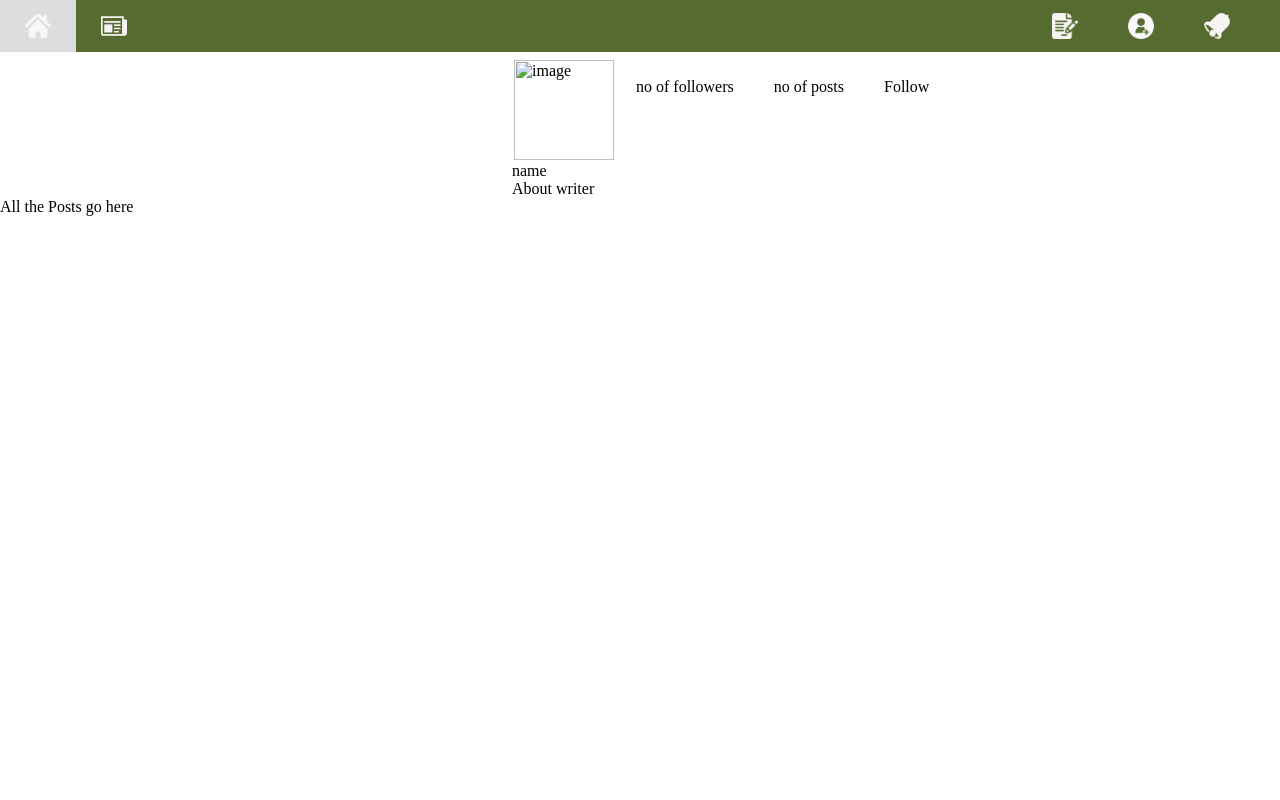
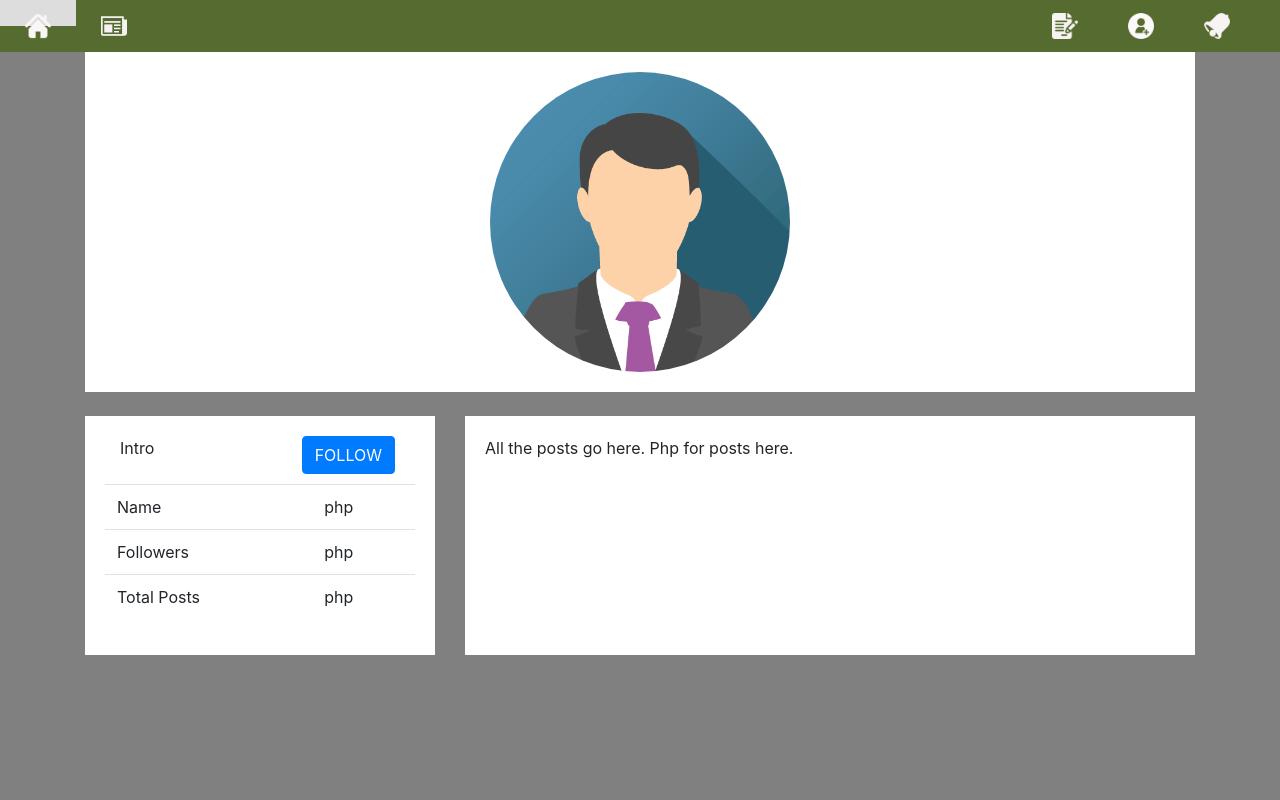
Before and after one commit to Vibhoru08/cms_project, a PHP site: page /profile.php in a window 1280 px wide. Run offline with PHP 8.4, Linux system fonts and the light colour scheme; the visitor is signed in with stand-in values (Sample User, id 1).

Commit message:
Update profile.php

```diff
--- a/profile.php
+++ b/profile.php
@@ -4,10 +4,22 @@ include('includes/checklogin.php');
 ?>
 <html>
 <head>
+  <!-- Latest compiled and minified CSS -->
+<link rel="stylesheet" href="https://maxcdn.bootstrapcdn.com/bootstrap/4.1.3/css/bootstrap.min.css">
+
+<!-- jQuery library -->
+<script src="https://ajax.googleapis.com/ajax/libs/jquery/3.3.1/jquery.min.js"></script>
+
+<!-- Popper JS -->
+<script src="https://cdnjs.cloudflare.com/ajax/libs/popper.js/1.14.3/umd/popper.min.js"></script>
+
+<!-- Latest compiled JavaScript -->
+<script src="https://maxcdn.bootstrapcdn.com/bootstrap/4.1.3/js/bootstrap.min.js"></script>
+<meta name="viewport" content="width=device-width, initial-scale=1">
   <link rel = "stylesheet" type = "text/css" href = "css/dashboard.css">
   <title>PROFILE</title>
   </head>
-<body>
+<body style="background-color:grey;">
   <div class="topnav" id="myTopnav">
   <a href="dashboard.php" class="tn-small" title = "See your sites here"><img src = "images/nav-home.png" height = "26px"/></a>
   <a href="reader.php" class="tn-small" title = "Sites that you follow"><img src = "images/nav-reader.png" height = "26px"/></a>
@@ -17,34 +29,50 @@ include('includes/checklogin.php');
 
 
   </div>
-<div style="margin:0.5% 0 0 40%;">
-  <div id="p_profile_pic" >
-    <img src="" alt="image" style="width:100px;height:100px;margin:2px;float:left">
+
+<div class="container">
+  <div class="row">
+    <div class="col-md-12">
+      <div style="background-color:white;padding:20px;">
+        <img class="rounded-circle mx-auto d-block" src="images/img_avatar.png" style="height:300px;width:300px;">
+      </div>
+    </div>
+  </div>
+  <br/>
+  <div class="row">
+    <div class="col-md-4 " >
+      <div  style="background-color:white;padding:20px;height:100%;">
+        <button type="button" class="btn btn-primary float-right" style="margin-right:20px;"> FOLLOW </button>
+         <div style="margin-left:15px;" >Intro</div>
+         <br>
+         <table class="table table-hover" style="padding:10px;">
+           <tbody>
+             <tr>
+               <td>Name </td>
+               <td> php </td>
+             </tr>
+             <tr>
+               <td>Followers</td>
+               <td>php </td>
+             </tr>
+             <tr>
+               <td> Total Posts</td>
+               <td>php </td>
+             </tr>
+           </tbody>
+         </table>
+         </div>
+    </div>
+    <div class="col-md-8" >
+      <div class="ml-0" style="background-color:white;padding:20px;min-height:100%;">
+      All the posts go here.
+      Php for posts here.
+      </div>
+    </div>
+  </div>
+</div>
 
 
-    <div id="p_no_followers" style="float:left;max-height:40px;margin:20px;">
-      no of followers
-    </div>
-    <div id='p_no_posts' style="float:left;max-height:40px;margin:20px;">
-      no of posts
-    </div>
 
-    <div id="p_follow" style="float:left;max-height:40px;margin:20px;">
-    Follow
-    </div>
-</div>
-<br>
-<div id="p_name" style="clear:both;">
-  name
-</div>
-<div>
-  About writer
-</div>
-</div>
-<div>
-All the Posts go here
-
-
-</div>
 </body>
 </html>
```
